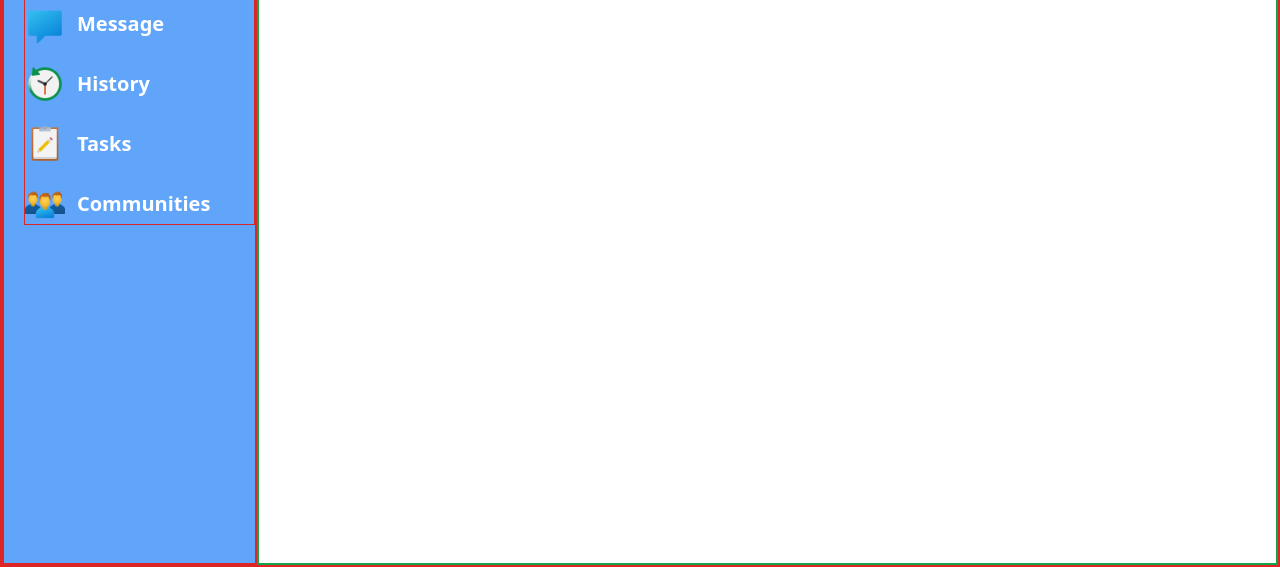
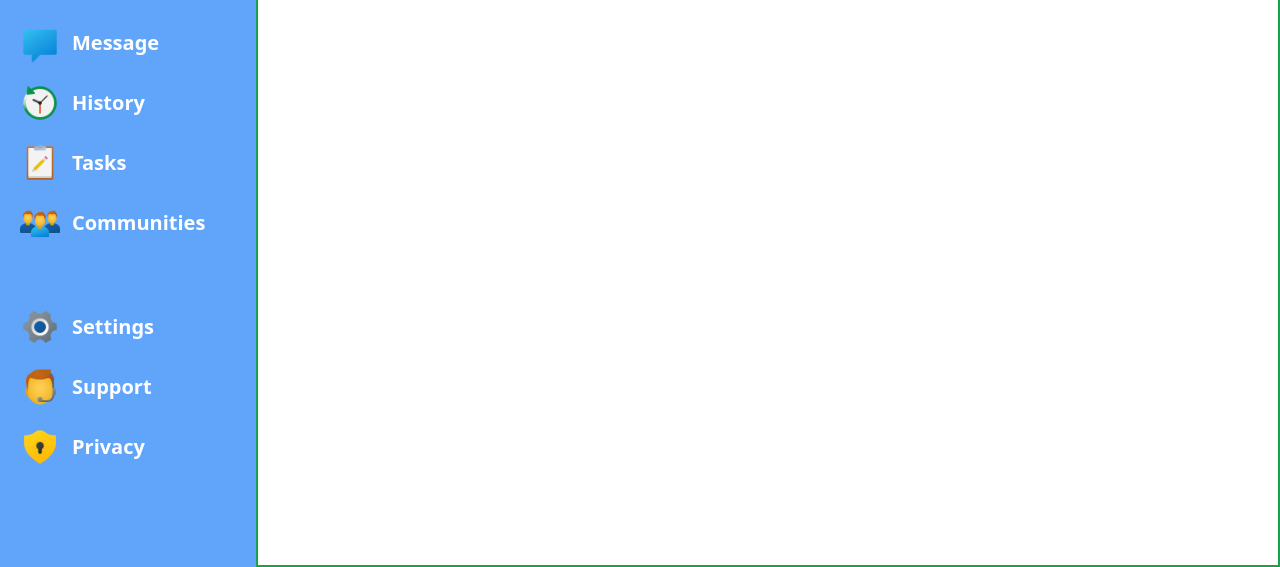
Before and after one commit to Nton23/Admin-Dashboard-TOP-Tailwindcss, a website: page index.html in a window 1280 px wide. Shown: the part 233-800 px from the top of the page. Drawn offline with Linux system fonts and the light colour scheme.

Commit message:
Edit space-y in section tag

```diff
--- a/index.html
+++ b/index.html
@@ -11,16 +11,16 @@
 
 <body>
     <!--Global Container-->
-    <main class="min-h-screen border-2 border-red-600 grid" style="grid-template-columns: 20% 80%;">
+    <main class="min-h-screen grid" style="grid-template-columns: 20% 80%;">
         <!--Dashboard & Nav container-->
-        <section class="border-2 border-red-600 col-start-1 col-end-2 bg-blue-400 space-y-10">
+        <section class="col-start-1 col-end-2 bg-blue-400 space-y-16">
             <!--Logo container-->
             <div class="text-white flex flex-row items-center space-x-2 ml-5 mt-2 font-bold text-2xl">
                 <img src="Images/icons8-magento-48.png" alt="logo-img" class="w-16 h-16" />
                 <h1 class="font-bold text-2xl">Dashboard</h1>
             </div>
             <!--Nav container-->
-            <nav class="border border-red-600 ml-5 space-y-5">
+            <nav class="ml-5 space-y-5">
                 <div class="flex items-center space-x-3 text-white font-bold text-xl">
                     <img src="Images/icons8-home-48.png" alt="" class="w-10 h-10" />
                     <span>Home</span>
@@ -47,8 +47,19 @@
                 </div>
             </nav>
             <!--Setting container-->
-            <div>
-
+            <div class="ml-5 space-y-5">
+                <div class="flex items-center space-x-3 text-white font-bold text-xl">
+                    <img src="Images/icons8-settings-48.png" alt="" class="w-10 h-10" />
+                    <span>Settings</span>
+                </div>
+                <div class="flex items-center space-x-3 text-white font-bold text-xl">
+                    <img src="Images/icons8-online-support-48.png" alt="" class="w-10 h-10" />
+                    <span>Support</span>
+                </div>
+                <div class="flex items-center space-x-3 text-white font-bold text-xl">
+                    <img src="Images/icons8-privacy-48.png" alt="" class="w-10 h-10" />
+                    <span>Privacy</span>
+                </div>
             </div>
         </section>
         <div class="border-2 border-green-600 col-start-2 col-end-3">
```
Also changed, not shown: css/style.css.
